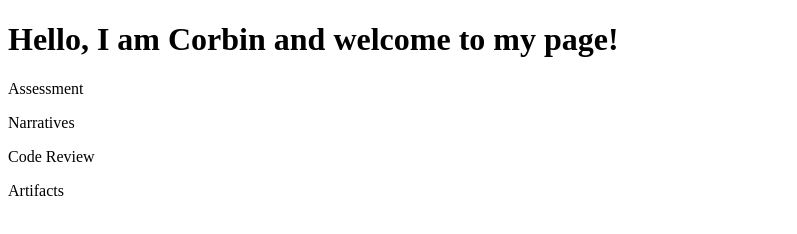
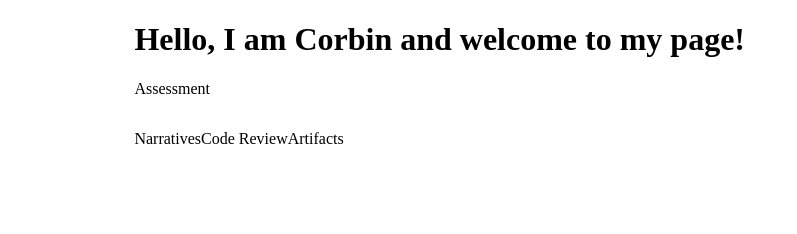
Before and after one commit to codingWithCorbin/codingWithCorbin.github.io, a plain HTML site: page home.html in a window 1280 px wide. Shown: the whole page, without its empty margins (0-797 px from the left). Drawn offline with Linux system fonts and the light colour scheme.

Commit message:
Linked CSS

```diff
--- a/home.html
+++ b/home.html
@@ -4,6 +4,7 @@
     <meta charset="UTF-8">
     <meta name="viewport" content="width=device-width, initial-scale=1.0">
     <title>Corbin's ePortfolio</title>
+    <link rel="stylesheet" href="home.css">
 </head>
 <body>
 
```
